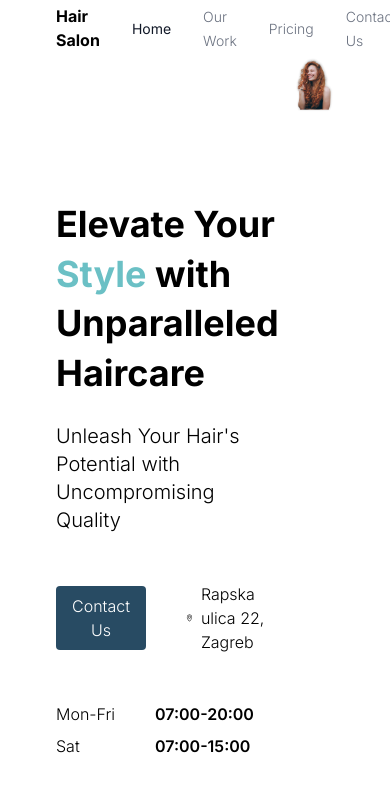
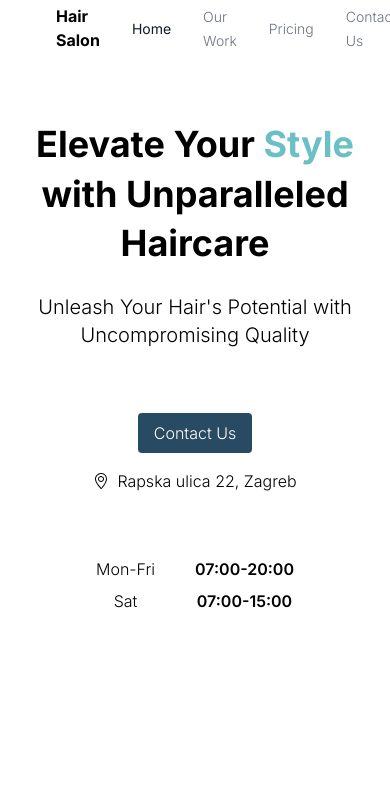
Before and after one commit to imujo/hair-salon, a Next.js app: page / in a window 390 px wide. Shown: the top 792 px of the page. Built offline with nearby package versions, Linux system fonts and the light colour scheme.

Commit message:
adding responsivity to header

```diff
--- a/src/app/layout.tsx
+++ b/src/app/layout.tsx
@@ -16,9 +16,9 @@ export default function RootLayout({
 }) {
   return (
     <html lang="en" className={inter.className}>
-      <body className="w-full flex flex-col items-center">
-        <main className="max-w-6xl w-full px-14">
-          <Nav page="/" />
+      <body className="w-full flex flex-col items-center ">
+        <Nav />
+        <main className="max-w-6xl w-full px-4 md:px-14 mt-14 ">
           {children}
         </main>
       </body>
--- a/src/app/page.tsx
+++ b/src/app/page.tsx
@@ -1,15 +1,13 @@
 import Address from "@/components/Address";
 import Button from "@/components/Button";
-import Nav from "@/components/Nav";
-import { NextPage } from "next";
 import Image from "next/image";
 import { FC } from "react";
 
 const Home: FC = () => {
   return (
-    <div className="  w-full ">
-      <header className="flex flex-row gap-4 h-screen ">
-        <section className="w-full pt-36">
+    <div className="w-full h-[1000px] ">
+      <header className="flex flex-row gap-4 h-screen justify-center text-center md:text-left ">
+        <section className="w-full pt-16 flex flex-col md:pt-20 lg:pt-32">
           <h1 className=" text-4xl font-bold mb-6 leading-snug">
             Elevate Your <span className=" text-[#6BC0C5]">Style</span> with
             Unparalleled Haircare
@@ -18,7 +16,7 @@ const Home: FC = () => {
             Unleash Your Hair&apos;s Potential with Uncompromising Quality
           </h3>
 
-          <div className="my-12 flex gap-10 items-center">
+          <div className="my-16 flex gap-4 items-center justify-center flex-col md:items-start md:justify-start lg:flex-row lg:items-center">
             <Button title="Contact Us" />
             <Address
               href="https://goo.gl/maps/rby8rfXyehgEfHUHA"
@@ -27,7 +25,7 @@ const Home: FC = () => {
             />
           </div>
 
-          <div className="flex gap-10 [&>ul>li]:mb-2">
+          <div className="flex gap-10 [&>ul>li]:mb-2 justify-center md:justify-start">
             <ul className="font-light">
               <li>Mon-Fri</li>
               <li>Sat</li>
@@ -38,7 +36,7 @@ const Home: FC = () => {
             </ul>
           </div>
         </section>
-        <section className=" w-full">
+        <section className="w-full hidden md:block ">
           <Image
             src="/heading_image.png"
             alt="woman_smiling"
--- a/src/components/Nav.tsx
+++ b/src/components/Nav.tsx
@@ -1,13 +1,12 @@
 import { FC } from "react";
 import NavItem from "./NavItem";
 
-interface navProps {
-  page: string;
-}
+interface navProps {}
 
-const nav: FC<navProps> = ({ page }) => {
+const nav: FC<navProps> = () => {
   return (
-    <ul className="flex h-14 items-center gap-8   ">
+    <div className="fixed top-0 left-0  w-full flex justify-center   bg-white">
+      <ul className="max-w-6xl flex h-14 items-center gap-8  w-full px-14">
         <li className="flex-1">
           <h4 className="font-bold">Hair Salon</h4>
         </li>
@@ -16,6 +15,7 @@ const nav: FC<navProps> = ({ page }) => {
         <NavItem title="Pricing" href="/pricing" />
         <NavItem title="Contact Us" href="/contact" />
       </ul>
+    </div>
   );
 };
 
```
Lines whose indentation alone changed are shown as unchanged.
